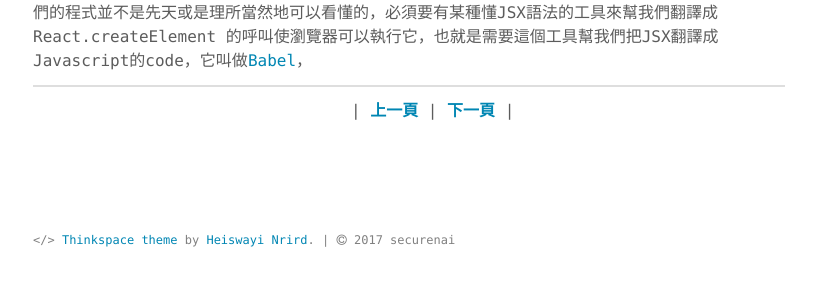
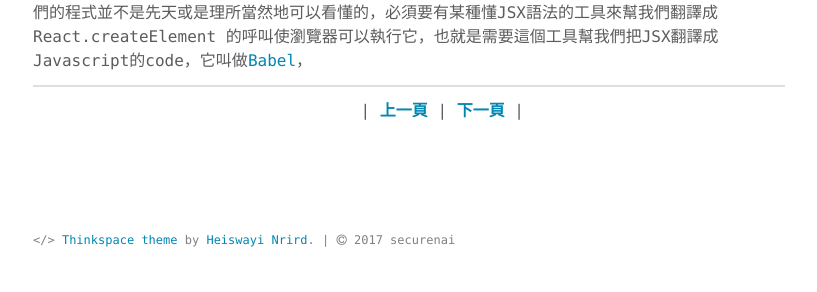
Before and after one commit to securenai/securenai.github.io, a Jekyll site: the page built from react/react_page1.md, in a window 1280 px wide. Shown: the part 1632-1924 px from the top of the page, without its empty margins (231-1048 px from the left). Built offline with Jekyll 4.4.1, drawn with Linux system fonts in a browser that asks for light colours; our own code applies the rules of GitHub Pages for plain Markdown files.

Commit message:
Updated react_page1.md

```diff
--- a/react/react_page1.md
+++ b/react/react_page1.md
@@ -62,6 +62,6 @@ DOM 元素主要由三樣東西組成等
 ---
 &nbsp;&nbsp;&nbsp;&nbsp;&nbsp;&nbsp;&nbsp;&nbsp;&nbsp;&nbsp;&nbsp;&nbsp;&nbsp;&nbsp;
 &nbsp;&nbsp;&nbsp;&nbsp;&nbsp;&nbsp;&nbsp;&nbsp;&nbsp;&nbsp;&nbsp;&nbsp;&nbsp;&nbsp;
-&nbsp;&nbsp;
+&nbsp;&nbsp;&nbsp;
 | [**上一頁**](/react/) | [**下一頁**](/react/react_page2)  |&nbsp;&nbsp;&nbsp;&nbsp;&nbsp;&nbsp;&nbsp;&nbsp;&nbsp;&nbsp;&nbsp;&nbsp;&nbsp;&nbsp;
 &nbsp;&nbsp;&nbsp;&nbsp;&nbsp;&nbsp;&nbsp;&nbsp;&nbsp;&nbsp;&nbsp;&nbsp;&nbsp;&nbsp;&nbsp;
```
